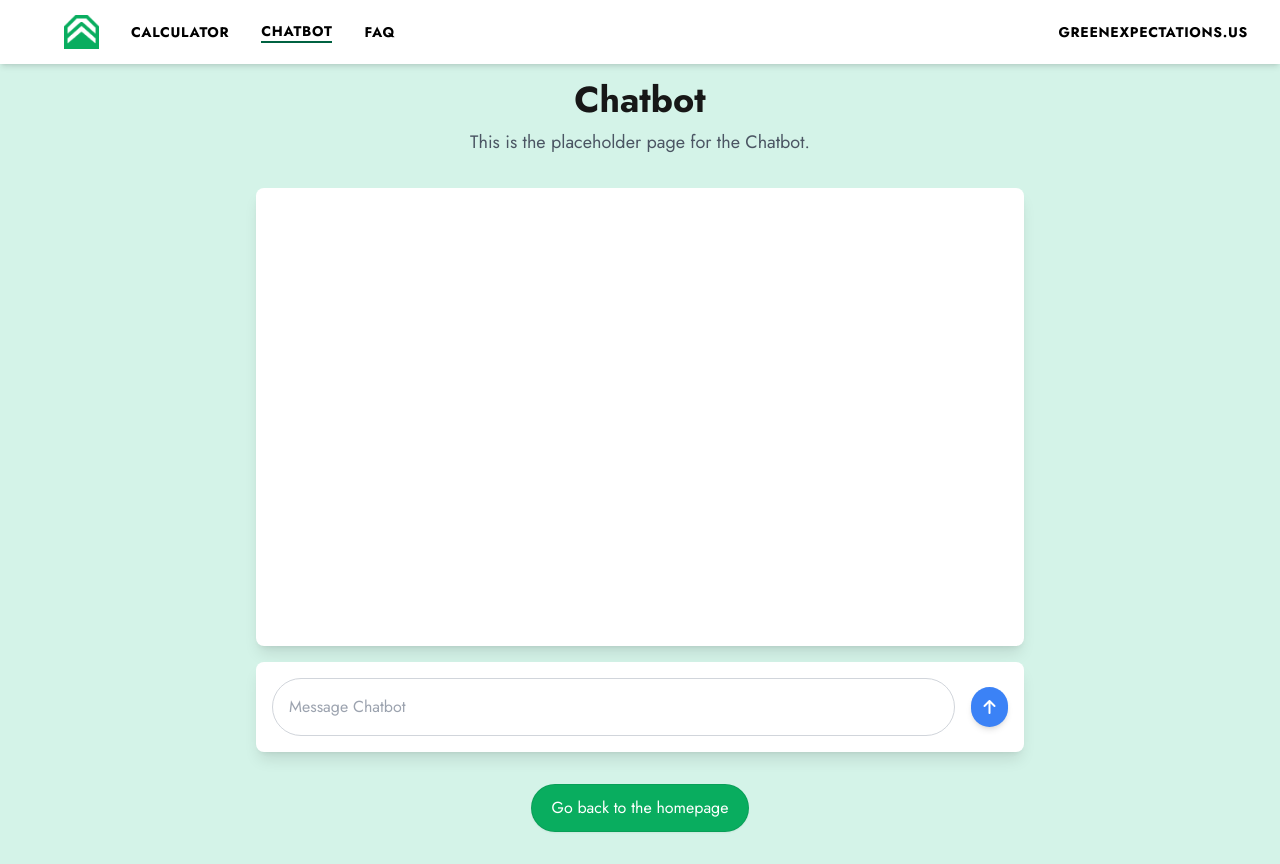
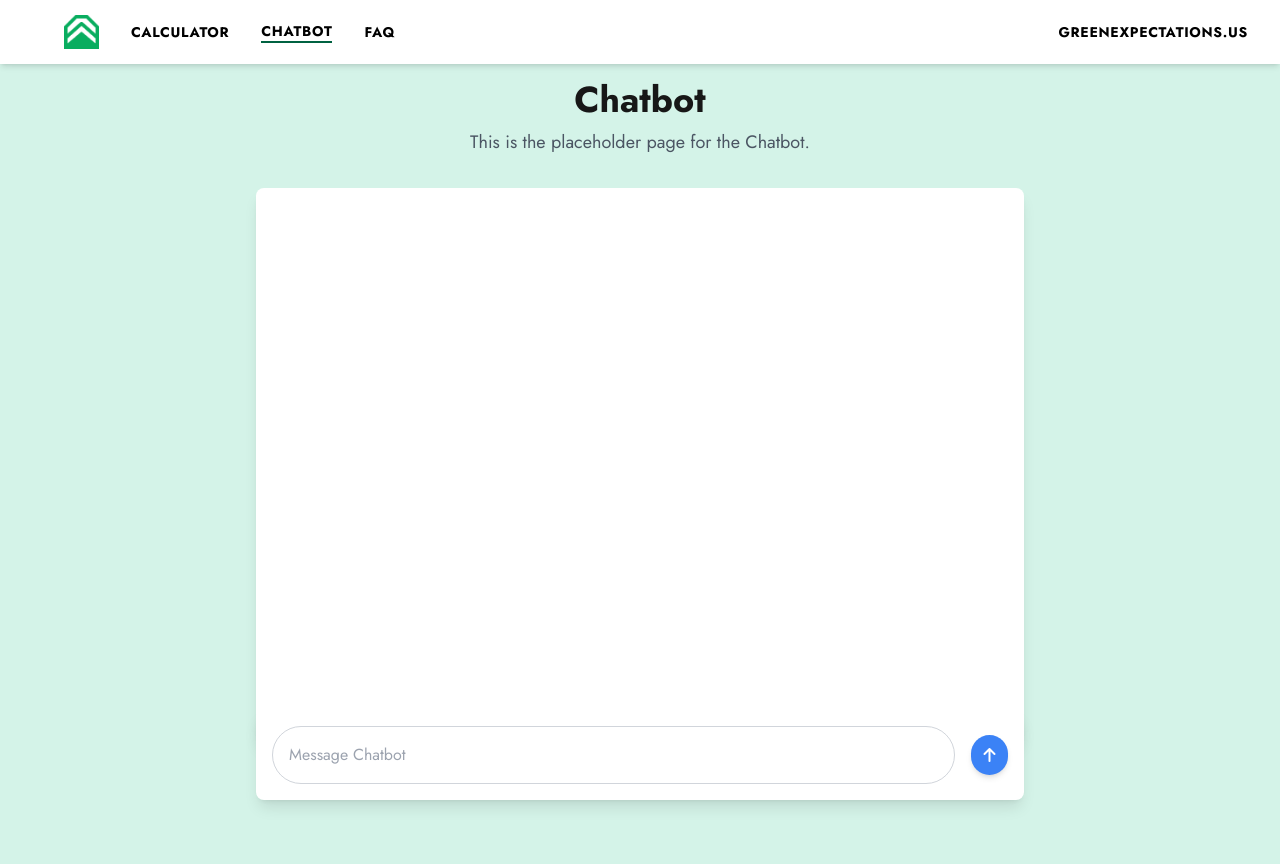
Before and after one commit to samm-47/CAPST, a Next.js app: page /chatbot in a window 1280 px wide. Built offline with nearby package versions, Linux system fonts and the light colour scheme.

Commit message:
removed go back to main page buttons and added mroe icons to home page

```diff
--- a/app/calculator/page.tsx
+++ b/app/calculator/page.tsx
@@ -64,14 +64,6 @@ const CalculatorPage = () => {
             <label htmlFor= "susScoreLabel">Sustainability Score: </label>
             <label htmlFor= "susScoreValue" id="susScoreValue"> </label>
           </div>
-
-          {/* Add a link back to the homepage */}
-          <Link
-            href="/"
-            className="bg-greenify-button-green mt-4 mb-8 rounded-full shadow-sm border border-solid border-black/[.08] transition-colors flex items-center justify-center text-white text-sm sm:text-base h-10 sm:h-12 px-4 sm:px-5 sm:min-w-44 hover:bg-[#2e6957]"
-          >
-            Go back to the homepage
-          </Link>
         </main>
       </div>
 
--- a/app/chatbot/page.tsx
+++ b/app/chatbot/page.tsx
@@ -85,15 +85,6 @@ const ChatbotPage = () => {
 
                 </div>
                 {/* You can extend this with actual chatbot functionality later */}
-
-                {/* Add a link back to the homepage */}
-                <Link
-                    href="/"
-                    className="bg-greenify-button-green mt-4 mb-8 rounded-full shadow-sm border border-solid border-black/[.08] transition-colors flex items-center justify-center text-white text-sm sm:text-base h-10 sm:h-12 px-4 sm:px-5 sm:min-w-44 hover:bg-[#2e6957]"
-
-                >
-                    Go back to the homepage
-                </Link>
             </div>
         </Layout>
 
--- a/app/faq/page.tsx
+++ b/app/faq/page.tsx
@@ -15,15 +15,6 @@ const FaqPage = () => {
           <main className="flex flex-col gap-8 row-start-2 items-center sm:items-start">
             <h1 className="text-4xl">Frequently Asked Questions</h1>
             <p className="text-lg mt-4">This is a placeholder page for the FAQ.</p>
-
-
-            {/* Add a link back to the homepage */}
-            <Link
-              href="/"
-              className="bg-greenify-button-green mt-4 mb-8 rounded-full shadow-sm border border-solid border-black/[.08] transition-colors flex items-center justify-center text-white text-sm sm:text-base h-10 sm:h-12 px-4 sm:px-5 sm:min-w-44 hover:bg-[#2e6957]"
-            >
-              Go back to the homepage
-            </Link>
           </main>
         </div>
 
--- a/app/page.tsx
+++ b/app/page.tsx
@@ -2,6 +2,7 @@
 import Image from "next/image";
 import Link from 'next/link';
 
+// TODO: Format home page and add nav bar so it matches other pages of site
 export default function Home() {
   return (
     <div className="grid grid-rows-[20px_1fr_20px] items-center justify-items-center min-h-screen p-8 pb-20 gap-16 sm:p-20 font-[family-name:var(--font-geist-sans)]">
@@ -45,6 +46,7 @@ export default function Home() {
             className="bg-greenify-button-green mt-4 mb-8 rounded-full shadow-sm border border-solid border-black/[.08] transition-colors flex items-center justify-center text-white text-sm sm:text-base h-10 sm:h-12 px-4 sm:px-5 sm:min-w-44 hover:bg-[#2e6957]"
           >
             FAQ
+            <i className="ml-2 fa-solid fa-question"></i> {/* Question Icon */}
           </Link>
           {/* Link to the GreenExpectations Real Estate website */}
           <Link
@@ -53,7 +55,8 @@ export default function Home() {
             // Used to open website in a new tab
             target="_blank" rel="noopener noreferrer"
           >
-            GreenExpectations Website
+            GreenExpectations
+            <i className="ml-2 fa-solid fa-house"></i> {/* House Icon */}
           </Link>
         </div>
       </main>
```
